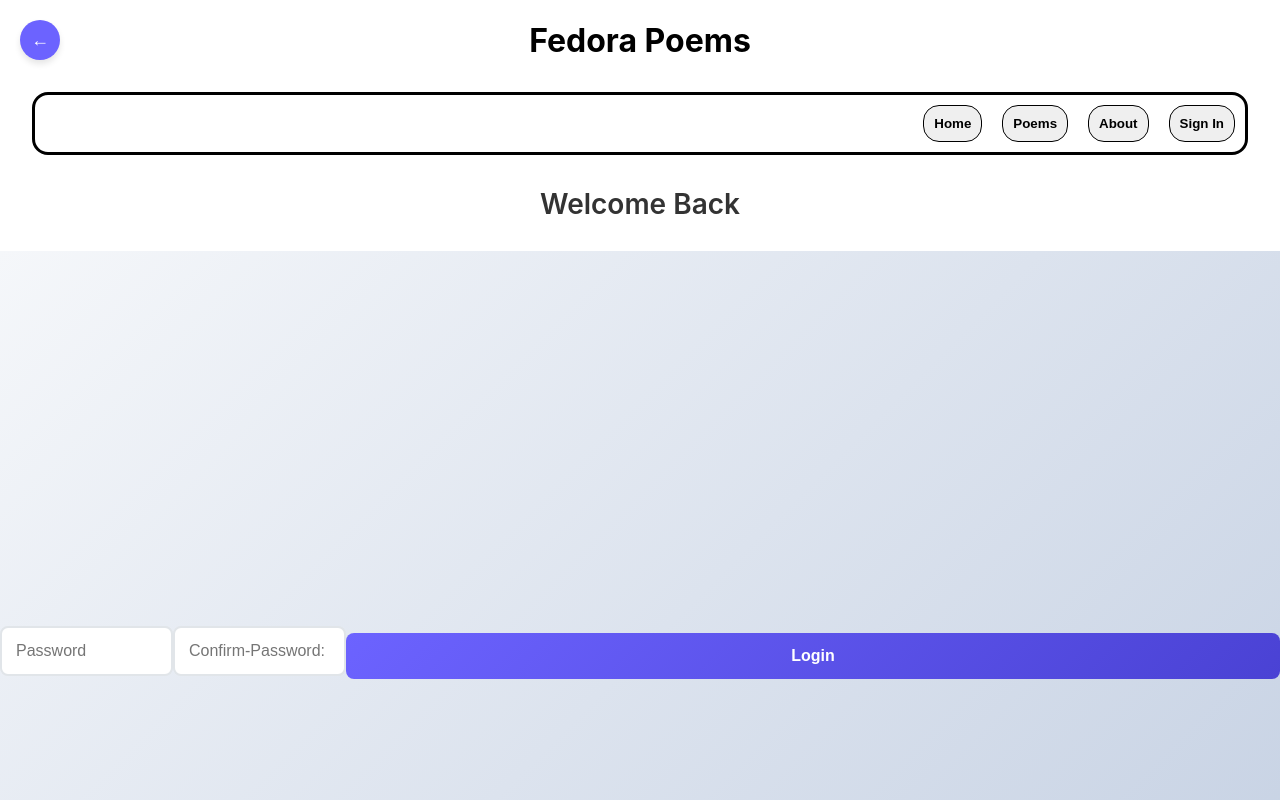
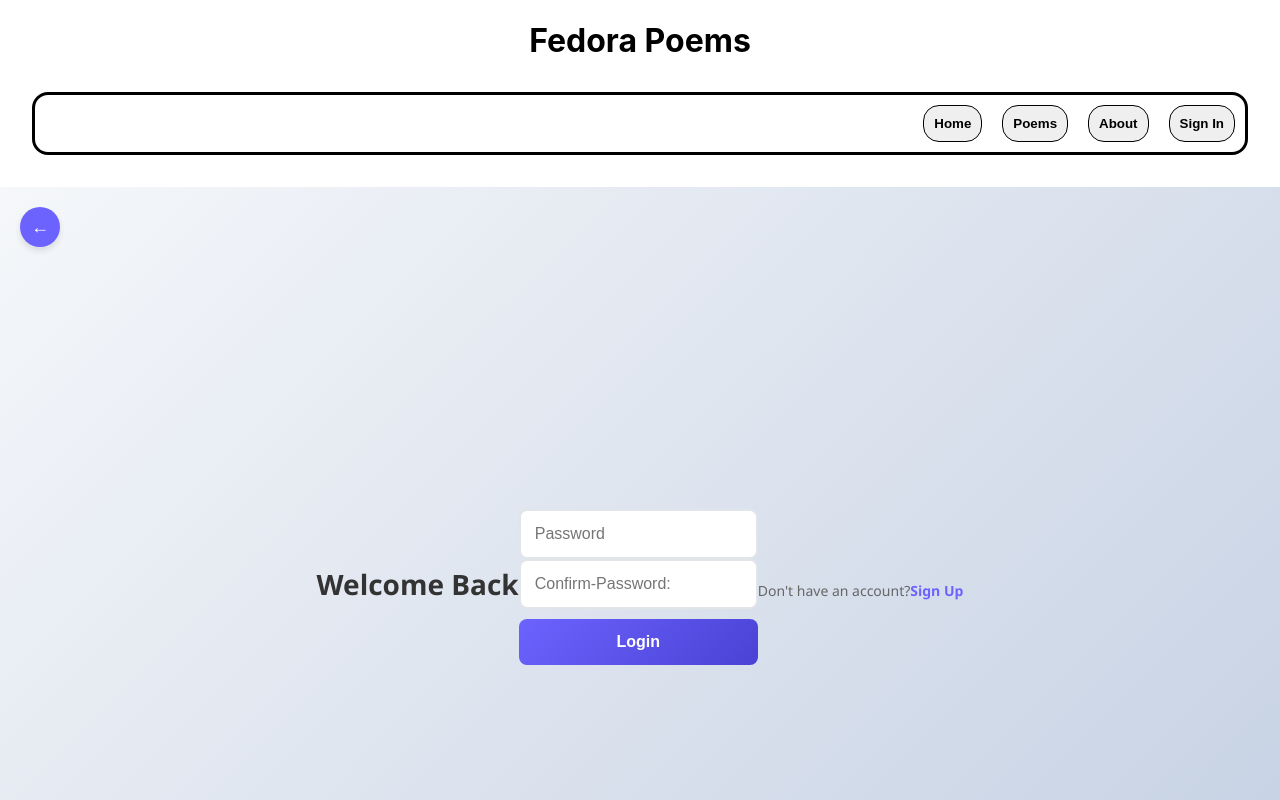
Before and after one commit to SmartFavour/Fedora-Poems, a React (Create React App) app in the folder Poetry/fedopoems/: page /login in a window 1280 px wide. Shown: the top 800 px of the page. Built offline with nearby package versions, Linux system fonts and the light colour scheme.

Commit message:
got some css haha

```diff
--- a/Poetry/fedopoems/src/App.css
+++ b/Poetry/fedopoems/src/App.css
@@ -60,7 +60,7 @@
     border: 2px solid black;
     border-radius: 1rem;
 }
-.form-container {
+.login-page {
     display: flex;
     justify-content: center;
     align-items: center;
```
